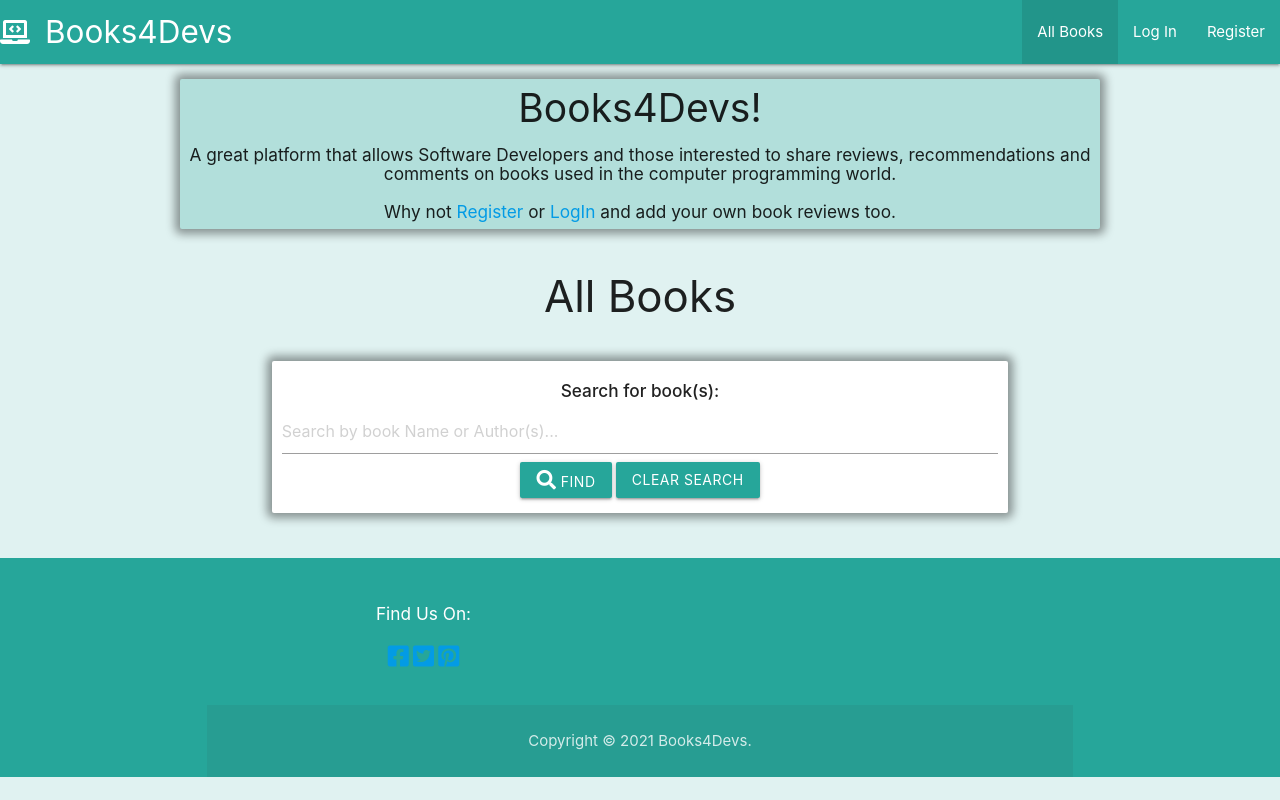
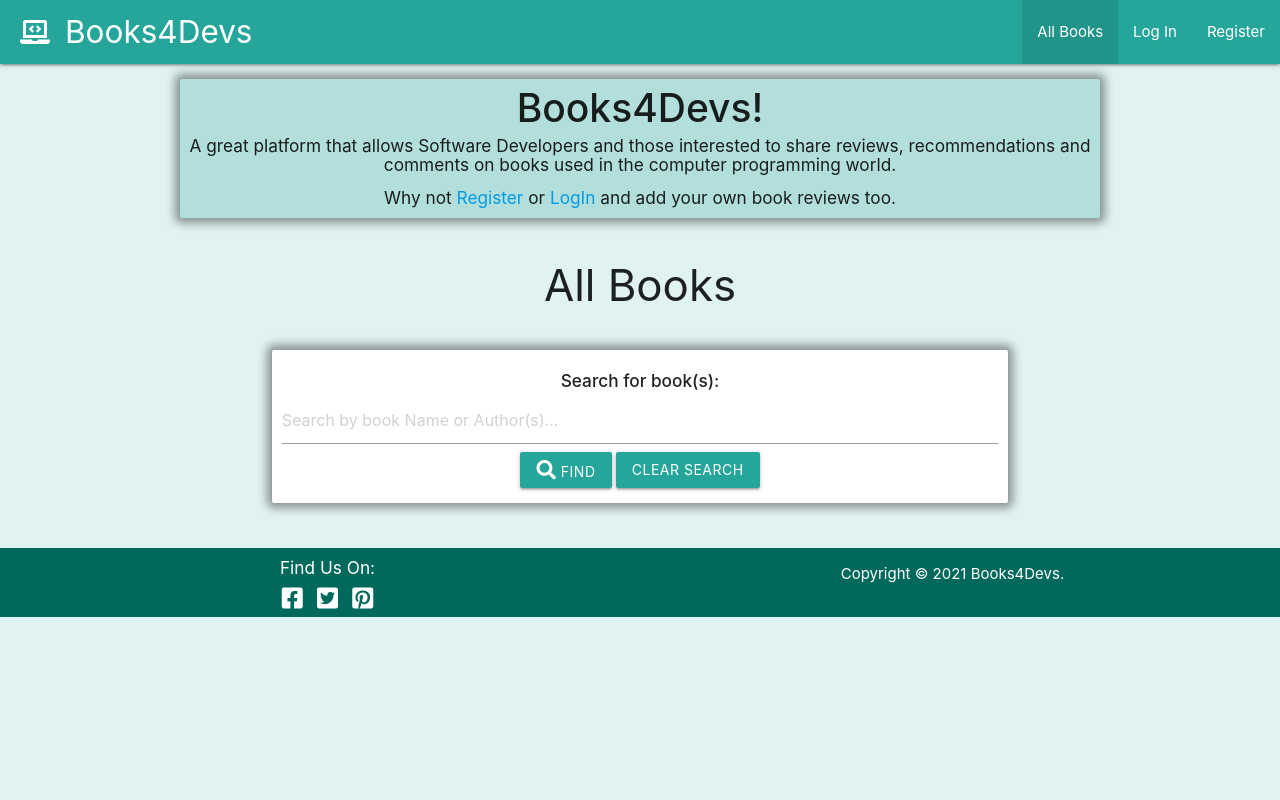
Before and after one commit to PhillyJB/Books4Devs, a Flask app: page / in a window 1280 px wide. Run offline with Flask 2, Linux system fonts and the light colour scheme; data that the repository does not hold is empty; some libraries are stand-ins or nearby versions.

Commit message:
footer ammended on all pages

```diff
--- a/static/css/styles.css
+++ b/static/css/styles.css
@@ -3,6 +3,12 @@ body {
 }
 
 /*----Navbar section------*/
+@media (min-width: 992px) {
+  .brand-logo i {
+    margin-left: 20px;
+  }
+}
+
 .nav-wrapper {
   background-color: #26a69a;
   margin-bottom: 25px;
@@ -21,17 +27,23 @@ body {
   text-align: center;
 
 }
+
 .main-heading {
   width: 75%;
   margin: auto;
-  box-shadow: 0px 0px 10px 5px rgba(0,0,0,0.40);
-  background-color: #b2dfdb ;
+  box-shadow: 0px 0px 10px 5px rgba(0, 0, 0, 0.40);
+  background-color: #b2dfdb;
 }
 
 .main-heading h2 {
   font-size: 260%;
   margin-top: 8px;
-  margin-bottom: 5px;
+  margin-bottom: 3px;
+}
+
+.main-heading h6 {
+  margin-top: 4px;
+  margin-bottom: 10px;
 }
 
 .page-header {
@@ -39,7 +51,9 @@ body {
 }
 
 /*-----Search Box on index page-----*/
-.search-box-row, .main-heading, .search-box-row col {
+.search-box-row,
+.main-heading,
+.search-box-row col {
   display: flex;
   flex-wrap: nowrap;
   flex-direction: column;
@@ -55,7 +69,7 @@ body {
 
 .search-box-content {
   padding: 10px;
-  box-shadow: 0px 0px 10px 5px rgba(0,0,0,0.40);
+  box-shadow: 0px 0px 10px 5px rgba(0, 0, 0, 0.40);
 }
 
 .search-buttons {
@@ -69,6 +83,7 @@ body {
   flex-direction: row;
   justify-content: space-between;
 }
+
 /*-----Cards for books-----*/
 .book-card-style {
   margin-left: 20px;
@@ -77,10 +92,11 @@ body {
   margin-bottom: 20px;
   height: 650px;
   width: 350px;
-  box-shadow: 0px 0px 10px 5px rgba(0,0,0,0.40);
+  box-shadow: 0px 0px 10px 5px rgba(0, 0, 0, 0.40);
 }
 
-.card-image, .card-image img {
+.card-image,
+.card-image img {
   width: 350px;
   height: 370px;
 }
@@ -94,7 +110,8 @@ body {
   margin-top: 0;
 }
 
-.card-content div, .card-content .btn{
+.card-content div,
+.card-content .btn {
   margin-top: 5px;
   margin-bottom: 5px;
 }
@@ -103,7 +120,7 @@ body {
   font-size: x-large;
 }
 
-@media (max-width: 767.98px){
+@media (max-width: 767.98px) {
   .book-section-row {
     display: flex;
     flex-direction: column;
@@ -118,12 +135,26 @@ body {
 }
 
 /*-----footer section------*/
-.page-footer {
-  background-color: #26a69a;
-}
+
 .footer-section {
   color: white;
   text-align: center;
+  background-color: #00695c;
+}
+
+.socials-links ul {
+  margin-top: 0;
+  margin-bottom: 0;
+}
+
+.socials-links h6 {
+  margin-bottom: 3px ;
+}
+
+.socials-links i {
+  margin-left: 5px;
+  margin-right: 5px;
+  color: white;
 }
 
 .socials-links li {
@@ -131,3 +162,8 @@ body {
   font-size: x-large;
   color: white;
 }
+
+.footer-section .row {
+  display: flex;
+  justify-content: center;
+}
--- a/templates/base.html
+++ b/templates/base.html
@@ -77,27 +77,21 @@
     {% block content %}
     {% endblock %}
     <!-- Footer-->
-    <footer class=" page-footer footer-section">
-        <div class="container">
+    <footer class="footer-section footer-copyright">
         <div class="row">
             <div class="col s12 l6 socials-links">
                 <h6>Find Us On:</h6>
                 <ul>
-                        <li><a href="https://www.facebook.com/" target="_blank"><i
-                                    class="fab fa-facebook-square"></i></a>
+                    <li><a href="https://www.facebook.com/" target="_blank"><i class="fab fa-facebook-square"></i></a>
                     </li>
                     <li><a href="https://twitter.com/" target="_blank"><i class="fab fa-twitter-square"></i></a>
                     </li>
-                        <li><a href="https://www.pinterest.com/" target="_blank"><i
-                                    class="fab fa-pinterest-square"></i></a>
+                    <li><a href="https://www.pinterest.com/" target="_blank"><i class="fab fa-pinterest-square"></i></a>
                     </li>
                 </ul>
             </div>
-            </div>
-            <div class=" row footer-copyright">
-                <div class="col s12 l12">
+            <div class="col s12 l6">
                 <p>Copyright &copy; <span id="copyright-date"></span> Books4Devs.</p>
-                </div>
             </div>
         </div>
     </footer>
--- a/templates/index.html
+++ b/templates/index.html
@@ -4,7 +4,7 @@
 <div class="row main-heading-row">
     <div class="col s12">
         <div class="card main-heading">
-            <h2 class="">Books4Devs!</h1>
+            <h2 class=""><strong>Books4Devs!</strong></h1>
                 <h6 class="">A great platform that allows Software Developers and those interested to share
                     reviews,
                     recommendations and comments on books used in the computer programming world.</h6>
```
Lines whose indentation alone changed are shown as unchanged.
